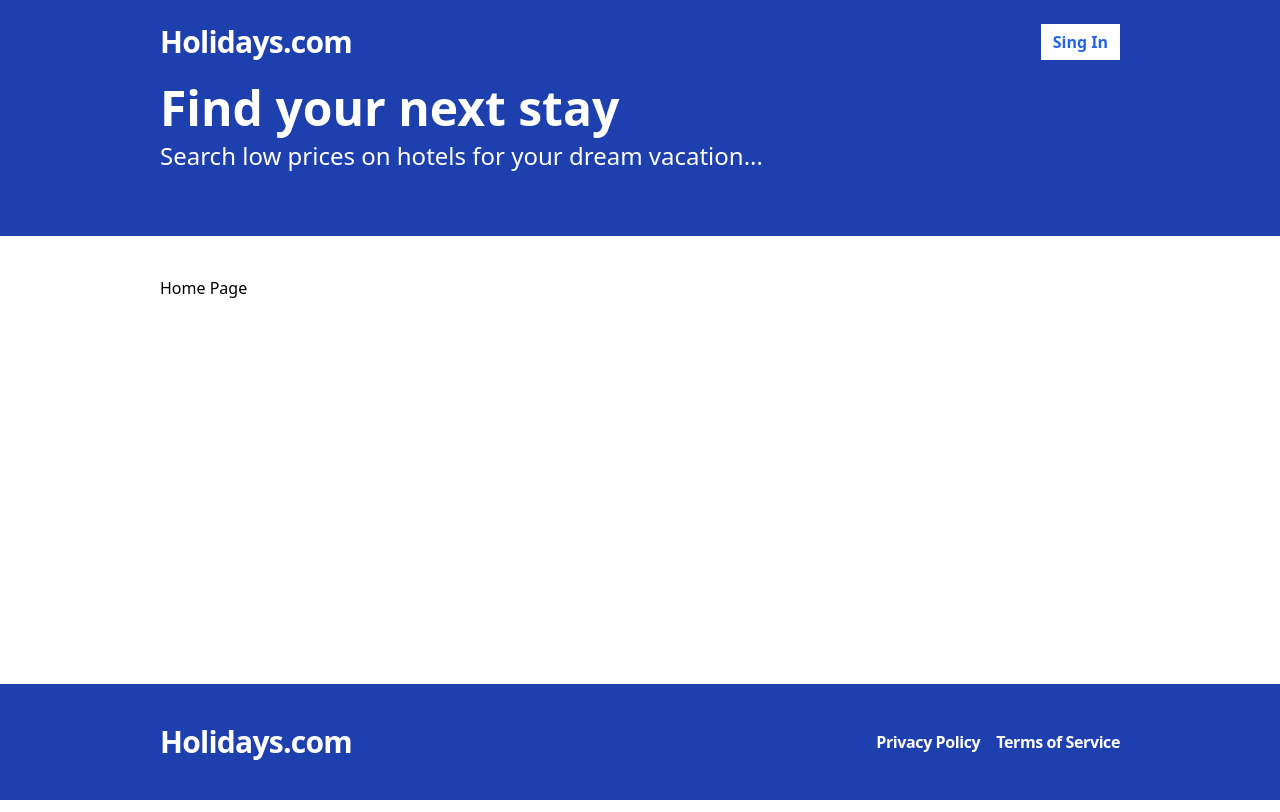
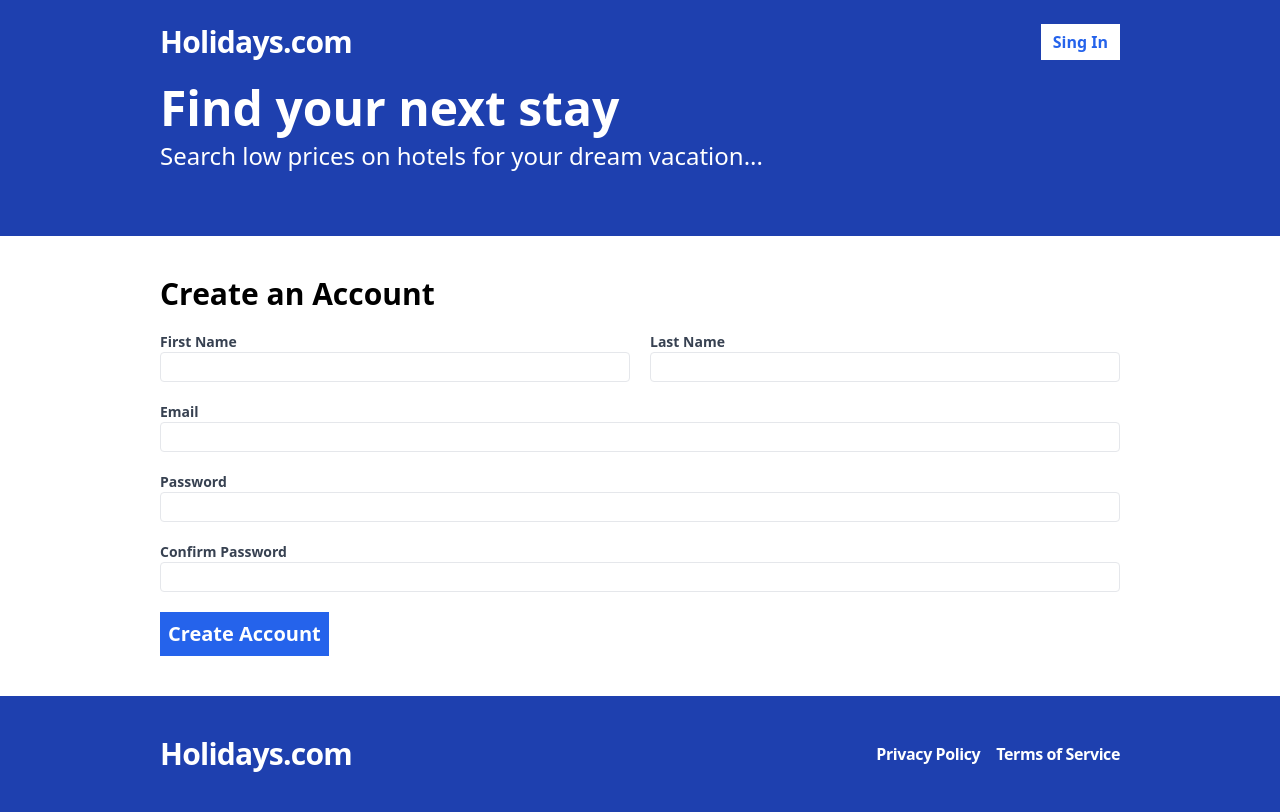
Before and after one commit to Mr-Vitalii/booking-app-frontend, a React (Vite) app: page /register in a window 1280 px wide. Before the commit this address led to /. Built offline with nearby package versions, Linux system fonts and the light colour scheme.

Commit message:
created a registration page

```diff
--- a/package.json
+++ b/package.json
@@ -12,6 +12,8 @@
   "dependencies": {
     "react": "^18.2.0",
     "react-dom": "^18.2.0",
+    "react-hook-form": "^7.49.3",
+    "react-query": "^3.39.3",
     "react-router-dom": "^6.18.0"
   },
   "devDependencies": {
--- a/src/App.tsx
+++ b/src/App.tsx
@@ -5,6 +5,7 @@
   Navigate,
 } from "react-router-dom";
 import { Layout } from "@/layouts/Layout";
+import { Register } from "@/pages/Register";
 
 function App() {
   return (
@@ -26,6 +27,14 @@
             </Layout>
           }
         />
+        <Route
+          path="/register"
+          element={
+            <Layout>
+              <Register />
+            </Layout>
+          }
+        />
         <Route path="*" element={<Navigate to="/" />} />
       </Routes>
     </Router>
--- /dev/null
+++ b/src/api-client.ts
@@ -0,0 +1,19 @@
+import { RegisterFormData } from "@/common/types/auth";
+
+const API_BASE_URL = import.meta.env.VITE_API_BASE_URL;
+
+export const register = async (formData: RegisterFormData) => {
+  const response = await fetch(`${API_BASE_URL}/api/users/register`, {
+    method: "POST",
+    headers: {
+      "Content-Type": "application/json",
+    },
+    body: JSON.stringify(formData),
+  });
+
+  const responseBody = await response.json();
+
+  if (!response.ok) {
+    throw new Error(responseBody.message);
+  }
+};
--- /dev/null
+++ b/src/common/types/auth.ts
@@ -0,0 +1,7 @@
+export type RegisterFormData = {
+  firstName: string;
+  lastName: string;
+  email: string;
+  password: string;
+  confirmPassword: string;
+};
--- a/src/main.tsx
+++ b/src/main.tsx
@@ -1,10 +1,21 @@
-import React from 'react'
-import ReactDOM from 'react-dom/client'
-import App from './App.tsx'
-import './index.css'
+import React from "react";
+import ReactDOM from "react-dom/client";
+import { QueryClient, QueryClientProvider } from "react-query";
+import App from "./App";
+import "./index.css";
 
-ReactDOM.createRoot(document.getElementById('root')!).render(
+const queryClient = new QueryClient({
+  defaultOptions: {
+    queries: {
+      retry: 0,
+    },
+  },
+});
+
+ReactDOM.createRoot(document.getElementById("root")!).render(
   <React.StrictMode>
-    <App />
-  </React.StrictMode>,
-)
+    <QueryClientProvider client={queryClient}>
+      <App />
+    </QueryClientProvider>
+  </React.StrictMode>
+);
--- /dev/null
+++ b/src/pages/Register.tsx
@@ -0,0 +1,116 @@
+import React from "react";
+import { useForm } from "react-hook-form";
+import { RegisterFormData } from "@/common/types/auth";
+import { useMutation } from "react-query";
+import * as apiClient from "../api-client";
+
+export const Register = () => {
+  const {
+    register,
+    watch,
+    handleSubmit,
+    formState: { errors },
+  } = useForm<RegisterFormData>();
+
+  const mutation = useMutation(apiClient.register, {
+    onSuccess: async () => {
+      console.log("registrtion succesfull");
+
+      //   showToast({ message: "Registration Success!", type: "SUCCESS" });
+      //   await queryClient.invalidateQueries("validateToken");
+      //   navigate("/");
+    },
+    onError: (error: Error) => {
+      console.log(error.message);
+
+      //   showToast({ message: error.message, type: "ERROR" });
+    },
+  });
+
+  const onSubmit = handleSubmit((data) => {
+    mutation.mutate(data);
+  });
+
+  return (
+    <form onSubmit={onSubmit} className="flex flex-col gap-5">
+      <h2 className="text-3xl font-bold">Create an Account</h2>
+      <div className="flex flex-col md:flex-row gap-5">
+        <label className="text-gray-700 text-sm font-bold flex-1">
+          First Name
+          <input
+            className="border rounded w-full py-1 px-2 font-normal"
+            {...register("firstName", { required: "This field is required" })}
+          ></input>
+          {errors.firstName && (
+            <span className="text-red-500">{errors.firstName.message}</span>
+          )}
+        </label>
+        <label className="text-gray-700 text-sm font-bold flex-1">
+          Last Name
+          <input
+            className="border rounded w-full py-1 px-2 font-normal"
+            {...register("lastName", { required: "This field is required" })}
+          ></input>
+          {errors.lastName && (
+            <span className="text-red-500">{errors.lastName.message}</span>
+          )}
+        </label>
+      </div>
+      <label className="text-gray-700 text-sm font-bold flex-1">
+        Email
+        <input
+          type="email"
+          className="border rounded w-full py-1 px-2 font-normal"
+          {...register("email", { required: "This field is required" })}
+        ></input>
+        {errors.email && (
+          <span className="text-red-500">{errors.email.message}</span>
+        )}
+      </label>
+      <label className="text-gray-700 text-sm font-bold flex-1">
+        Password
+        <input
+          type="password"
+          className="border rounded w-full py-1 px-2 font-normal"
+          {...register("password", {
+            required: "This field is required",
+            minLength: {
+              value: 6,
+              message: "Password must be at least 6 characters",
+            },
+          })}
+        ></input>
+        {errors.password && (
+          <span className="text-red-500">{errors.password.message}</span>
+        )}
+      </label>
+      <label className="text-gray-700 text-sm font-bold flex-1">
+        Confirm Password
+        <input
+          type="password"
+          className="border rounded w-full py-1 px-2 font-normal"
+          {...register("confirmPassword", {
+            validate: (val) => {
+              if (!val) {
+                return "This field is required";
+              } else if (watch("password") !== val) {
+                return "Your password do not match";
+              }
+            },
+          })}
+        ></input>
+        {errors.confirmPassword && (
+          <span className="text-red-500">{errors.confirmPassword.message}</span>
+        )}
+      </label>
+      <span>
+        <button
+          type="submit"
+          className="bg-blue-600 text-white p-2 font-bold hover:bg-blue-500 text-xl "
+        >
+          Create Account
+        </button>
+      </span>
+    </form>
+  );
+};
```
Also changed, not shown: 2 other files (tests, documents, lock files or other folders).
